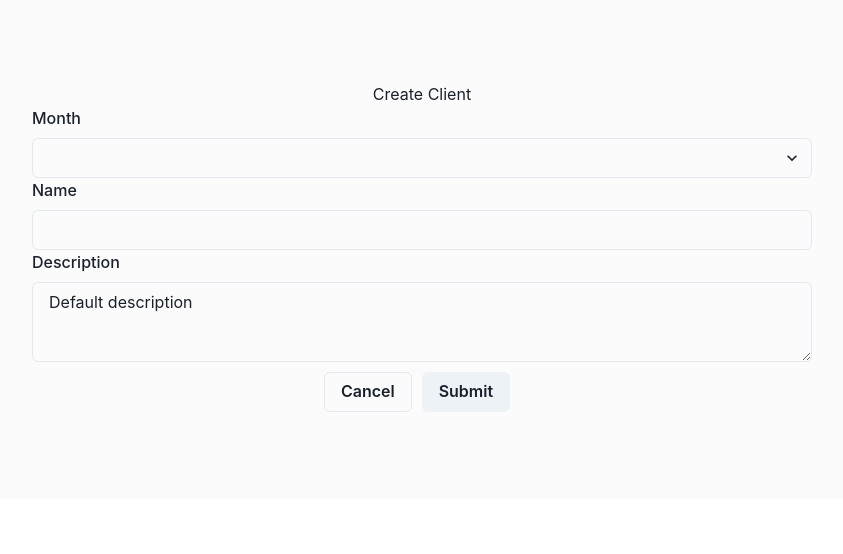
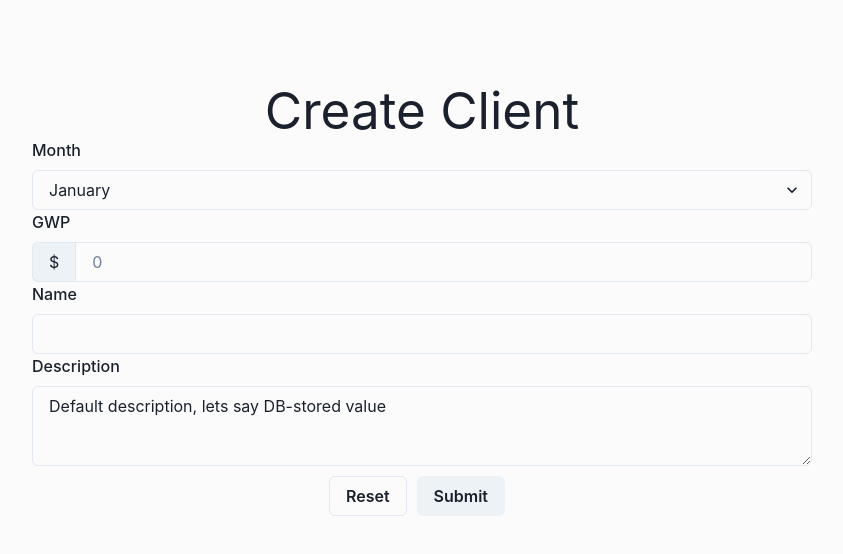
Before and after one commit to Kuchto47/react-hook-form-zod-demo, a React (Vite) app: page / in a window 1280 px wide. Shown: the top 554 px of the page, without its empty margins (223-1066 px from the left). Built offline with nearby package versions, Linux system fonts and the light colour scheme.

Commit message:
improved usage - zod for type definition and validation

```diff
--- a/src/clientCreation/components/CreateClientCard/CreateClientCard.tsx
+++ b/src/clientCreation/components/CreateClientCard/CreateClientCard.tsx
@@ -1,35 +1,35 @@
-import { Button, FormControl, Input, Select, Textarea, FormLabel } from "@chakra-ui/react";
+import { Button, FormControl, Input, Textarea, FormLabel, Select } from "@chakra-ui/react";
 import { SubmitHandler, useForm } from "react-hook-form";
-import { Month } from "../../types";
 import './CreateClientCard.css'
-
-type FormFields = {
-    month: Month;
-    name: string;
-    description: string;
-}
+import { zodResolver } from "@hookform/resolvers/zod";
+import { InputNumber } from "../../../common/components/InputNumber";
+import { FormFields, CreateClientSchema } from "../../schemas/createClientSchema";
+import { months } from "../../constants";
 
 export const CreateClientCard = () => {
     const {
+        control,
         register,
         handleSubmit,
         setError,
+        reset,
         formState: { errors, isSubmitting }
     } = useForm<FormFields>({
         defaultValues: {
-            description: "Default description"
+            description: "Default description, lets say DB-stored value",
+            month: '1'
         },
-    })
+        resolver: zodResolver(CreateClientSchema)
+    });
 
     const onSubmit: SubmitHandler<FormFields> = async (values: FormFields): Promise<void> => {
         try {
             await new Promise((resolve) => setTimeout(resolve, 1500))
             //throw new Error();
-            console.log('Values:', JSON.stringify(values, null, 4))
+            console.log('Values:', values)
         } catch (err) {
-            // eg. Backend reponse error
             setError("root", {
-                message: "Something went wrong"
+                message: "Something went wrong eg. in the backend"
             })
         }
     }
@@ -43,26 +43,34 @@ export const CreateClientCard = () => {
             }}
         >
             <FormControl isInvalid={!!errors.root}>
-                <h4>Create Client</h4>
+                <h1>Create Client</h1>
 
                 <FormLabel htmlFor="month">Month</FormLabel>
-                <Select {...register("month")} id='month'/>
+                <Select {...register("month")} id='month'>
+                    {months.map((month, index) => (
+                        <option key={index} value={month[0]}>
+                            {month[1]}
+                        </option>
+                    ))}
+                </Select>
+
+                <FormLabel htmlFor="gwp">GWP</FormLabel>
+                <InputNumber
+                    name="gwp"
+                    placeholder="0"
+                    control={control}
+                />
+                {errors.gwp && <div style={{color: 'red'}}>{errors.gwp.message}</div>}
 
                 <FormLabel htmlFor="name">Name</FormLabel>
-                <Input {...register("name", { required: "Name is required" })} id='name'/>
+                <Input {...register("name")} id='name'/>
                 {errors.name && <div style={{color: 'red'}}>{errors.name.message}</div>}
 
                 <FormLabel htmlFor="description">Description</FormLabel>
-                <Textarea {...register("description", {
-                    maxLength: {
-                        value: 120,
-                        message: "Description must not be longer than 120 characters"
-                    },
-                })} id='description'/>
+                <Textarea {...register("description")} id='description'/>
                 {errors.description && <div style={{color: 'red'}}>{errors.description.message}</div>}
             </FormControl>
-            {/*cancel button if preview*/}
-            <Button variant='outline'>Cancel</Button>
+            <Button variant='outline' onClick={() => reset()}>Reset</Button>
             <Button
                 variant='solid'
                 disabled={isSubmitting}
--- /dev/null
+++ b/src/clientCreation/schemas/createClientSchema.ts
@@ -0,0 +1,13 @@
+import { z } from 'zod';
+
+export const CreateClientSchema = z.object({
+    month: z.string().refine((val) => /^1|2|3|4|5|6|7|8|9|10|11|12$/.test(val)),
+    gwp: z.string()
+        .refine(value => /^\d*$/.test(value) && parseInt(value) >= 1 && parseInt(value) <= 2000000000, {
+            message: 'GWP must be a whole number between 1 and 2 billion'
+        }),
+    name: z.string().min(1, 'Name is required'),
+    description: z.string().max(120, 'Description must not be longer than 120 characters')
+});
+
+export type FormFields = z.infer<typeof CreateClientSchema>;
--- /dev/null
+++ b/src/common/components/InputNumber.tsx
@@ -0,0 +1,44 @@
+import { Input, InputGroup, InputLeftAddon } from "@chakra-ui/react";
+import { Control, Controller } from "react-hook-form";
+import { FormFields } from "../../clientCreation/schemas/createClientSchema";
+import { ChangeEvent } from "react";
+
+interface Props {
+    name: keyof FormFields;
+    placeholder?: string;
+    control: Control<FormFields>;
+}
+
+export const InputNumber = (props: Props) => {
+    return (
+        <Controller
+            name={props.name}
+            control={props.control}
+            defaultValue=""
+            render={({ field }) => (
+                <InputGroup>
+                    <InputLeftAddon
+                        children="$"
+                    />
+                    <Input
+                        {...field}
+                        placeholder={props.placeholder}
+                        id={props.name}
+                        value={formatNumber(field.value)}
+                        onChange={(event: ChangeEvent<HTMLInputElement>) => {
+                            const formattedValue = formatNumber(event.target.value);
+                            field.onChange(formattedValue.replace(/,/g, ''));
+                        }}
+                    />
+                </InputGroup>
+            )}
+        />
+    )
+}
+
+const formatNumber = (value: string | number) => {
+    if (typeof value === 'number') {
+        value = `${value}`;
+    }
+    return value.replace(/\B(?=(\d{3})+(?!\d))/g, ',');
+};
```
Also changed, not shown: src/clientCreation/types.ts (+8 -1 lines).
